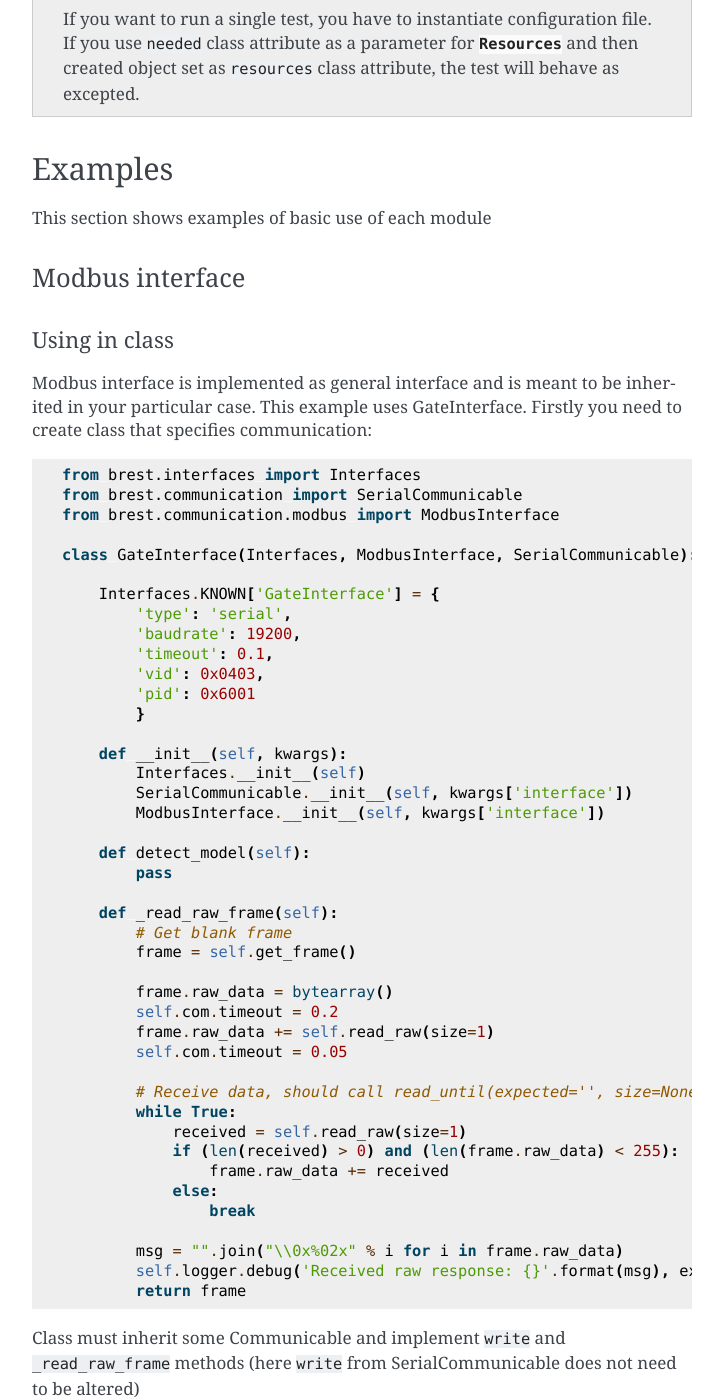
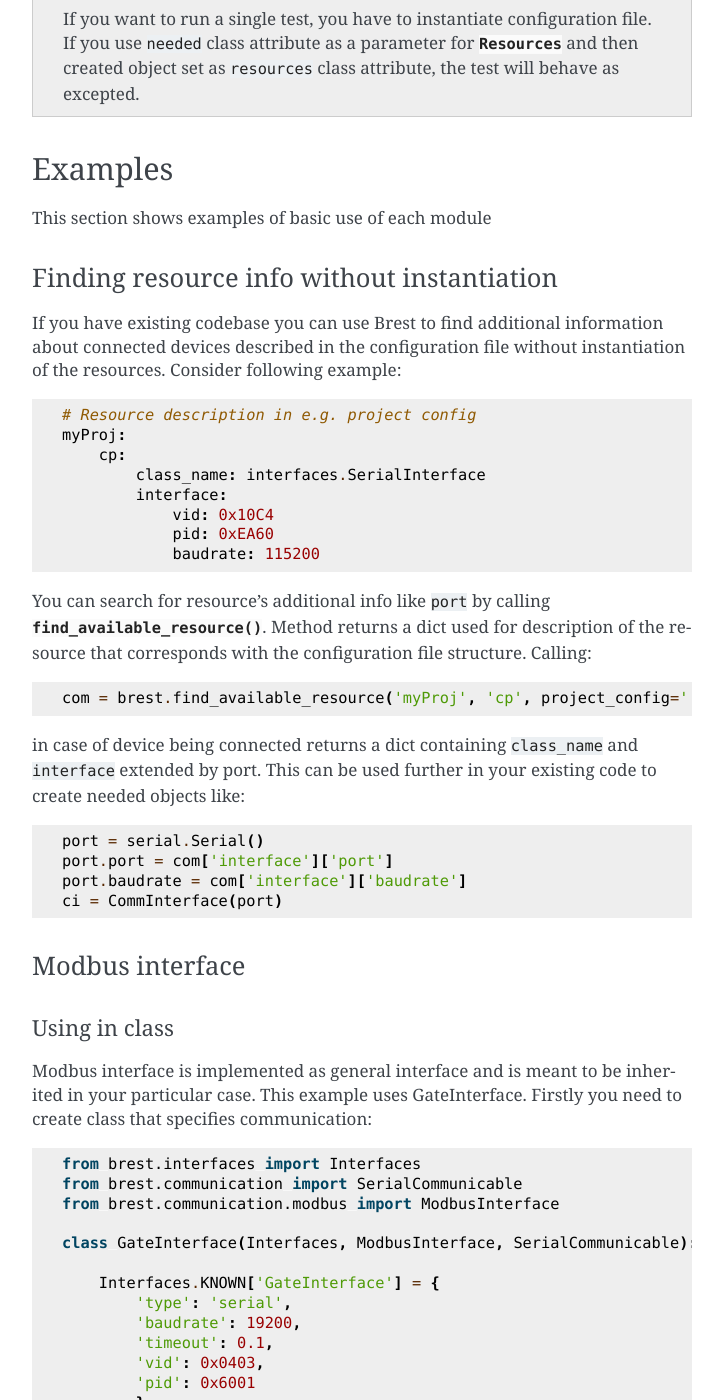
Before and after one commit to BenderRobotics/brest, a Sphinx documentation site: the page built from docs/usage.rst, in a window 1280 px wide and 1400 px high, scrolled down 3673 px. Shown: the whole window, without its empty margins (388-1111 px from the left). Built offline with Sphinx 7.4.7, drawn with Linux system fonts in a browser that asks for light colours; some of the changed text lies outside the part shown.

Commit message:
Find resources without instantiation (refs #3189)

```diff
--- a/docs/usage.rst
+++ b/docs/usage.rst
@@ -171,6 +171,32 @@ Examples
 
 This section shows examples of basic use of each module
 
+Finding resource info without instantiation
+~~~~~~~~~~~~~~~~~~~~~~~~~~~~~~~~~~~~~~~~~~~
+If you have existing codebase you can use Brest to find additional information about connected devices described in the configuration file without instantiation of the resources.
+Consider following example::
+
+    # Resource description in e.g. project config
+    myProj:
+        cp:
+            class_name: interfaces.SerialInterface
+            interface:
+                vid: 0x10C4
+                pid: 0xEA60
+                baudrate: 115200
+
+You can search for resource's additional info like ``port`` by calling :meth:`~brest.find_available_resource`. Method returns a dict used for description of the resource that
+corresponds with the configuration file structure. Calling::
+
+    com = brest.find_available_resource('myProj', 'cp', project_config='../config.yaml')
+
+in case of device being connected returns a dict containing ``class_name`` and ``interface`` extended by port. This can be used further in your existing code to create needed objects like::
+
+    port = serial.Serial()
+    port.port = com['interface']['port']
+    port.baudrate = com['interface']['baudrate']
+    ci = CommInterface(port)
+
 Modbus interface
 ~~~~~~~~~~~~~~~~
 
```
Also changed, not shown: CHANGELOG.md (+5 -0 lines), brest/__init__.py (+33 -10 lines), docs/api.rst (+8 -2 lines), 1 other file.
